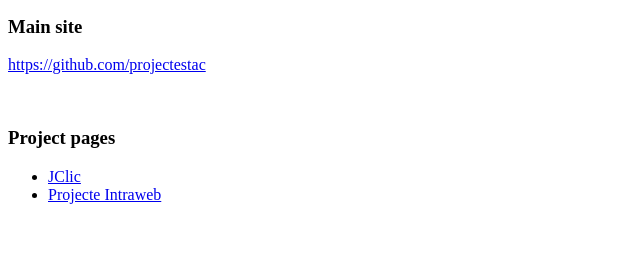
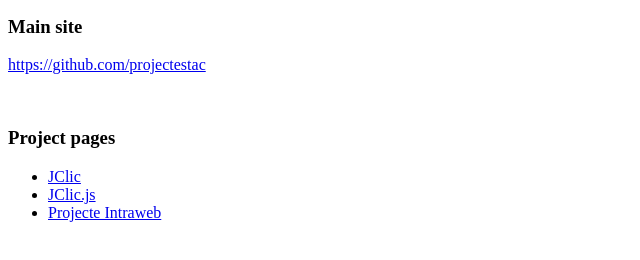
Before and after one commit to projectestac/projectestac.github.io, a plain HTML site: page index.html in a window 1280 px wide. Shown: the part 76-336 px from the top of the page, without its empty margins (0-640 px from the left). Drawn offline with Linux system fonts and the light colour scheme.

Commit message:
Updating index.html

```diff
--- a/index.html
+++ b/index.html
@@ -11,6 +11,7 @@
 <h3>Project pages</h3>
 <ul>
 <li><a href="jclic/index.html">JClic</a></li>
+<li><a href="jclic.js/index.html">JClic.js</a></li>
 <li><a href="intraweb/index.html">Projecte Intraweb</a></li>
 </ul>
 </body>
```
